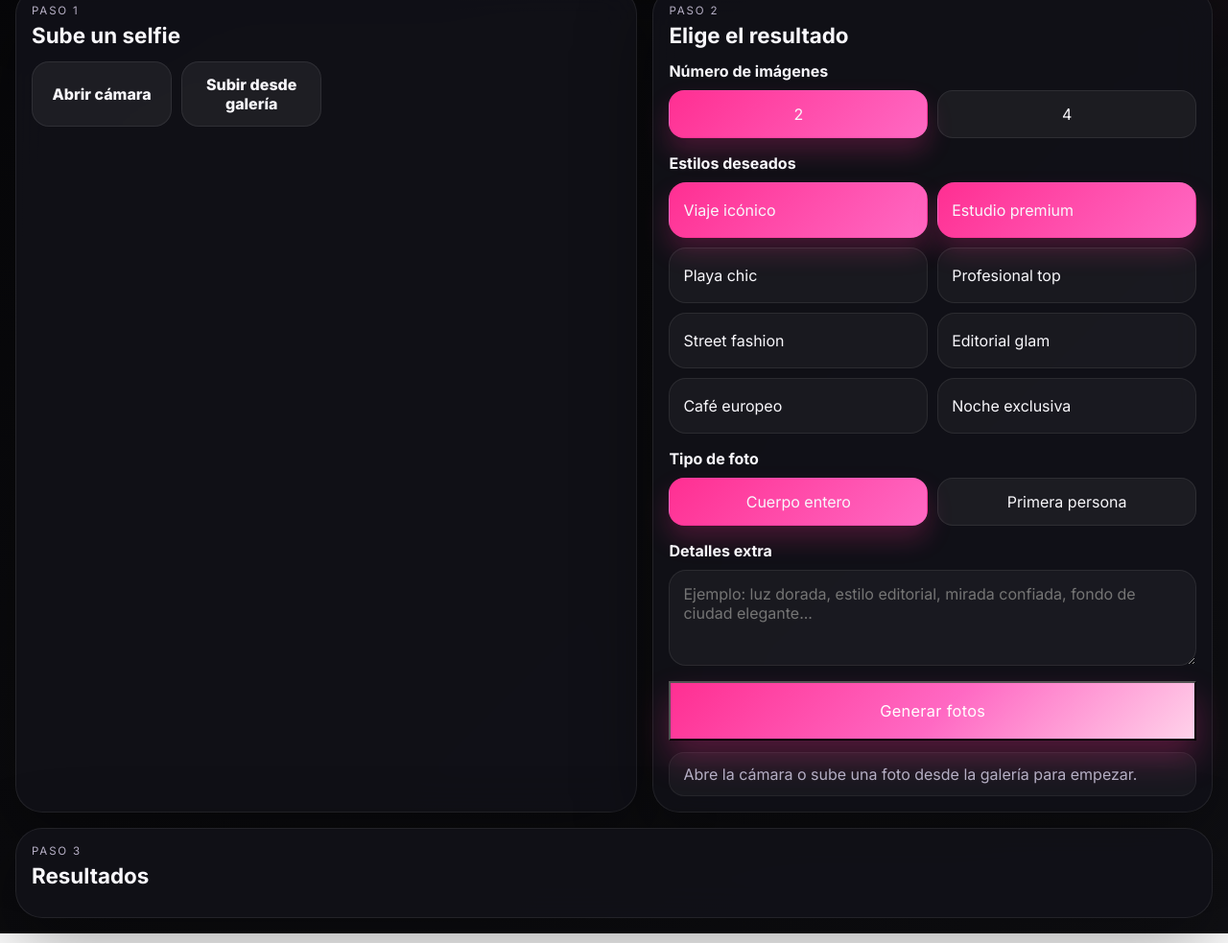
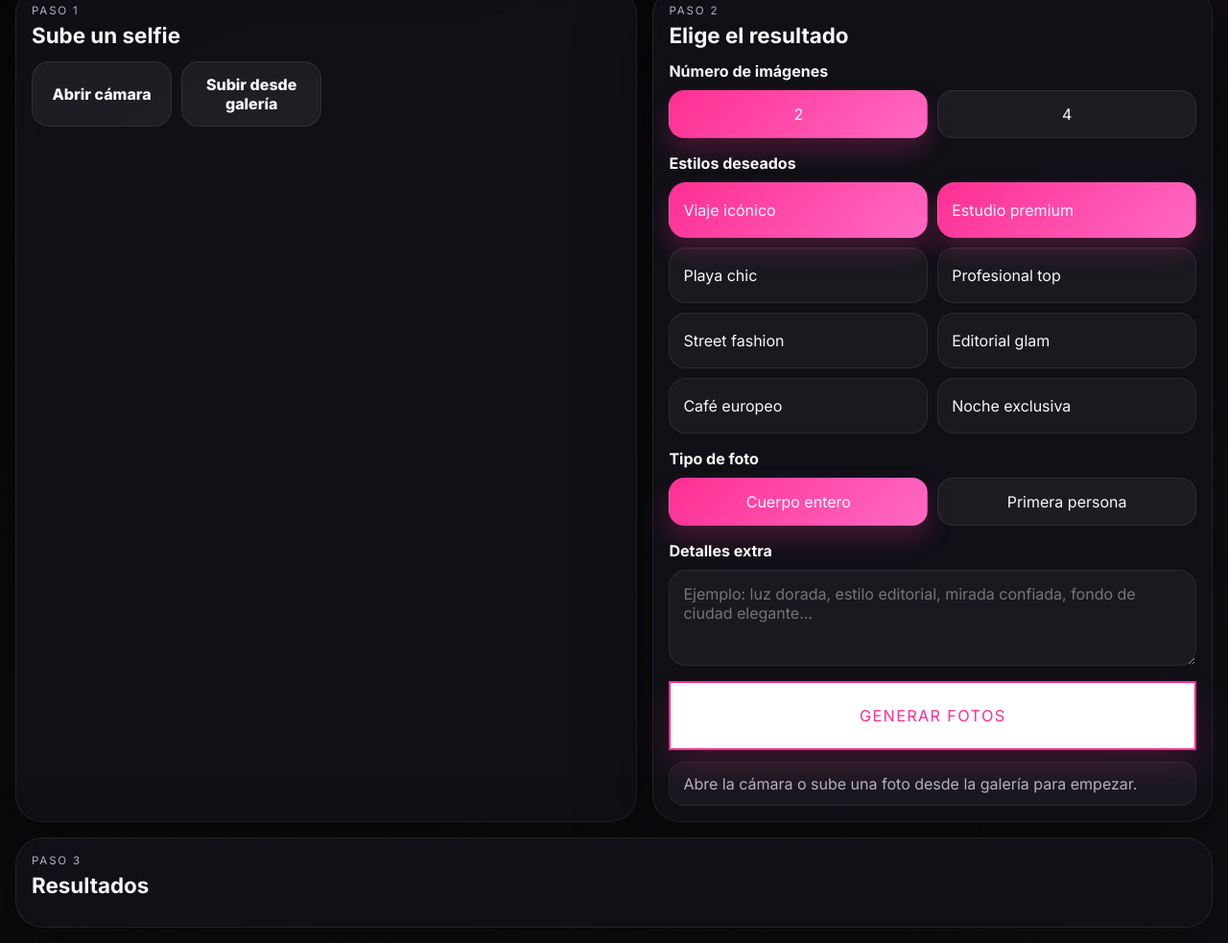
Before and after one commit to fiv1981/PrettyMe, a website: page index.html in a window 1280 px wide. Shown: the part 430-1413 px from the top of the page at 96% size. Drawn offline with Linux system fonts and the light colour scheme.

Commit message:
Restyle PrettyMe generate button with bold premium CTA

```diff
--- a/styles.css
+++ b/styles.css
@@ -193,12 +193,14 @@ textarea {
 .primary-btn--xl { min-height: 58px; font-size: 1rem; }
 .generate-btn {
   width: 100%;
-  min-height: 62px;
+  min-height: 72px;
   font-size: 1.02rem;
-  letter-spacing: .02em;
-  background: linear-gradient(135deg, #ff2f92, #ff69c3 52%, #ffd2ea);
-  color: #fff;
-  box-shadow: 0 18px 34px rgba(255,47,146,.28);
+  letter-spacing: .08em;
+  text-transform: uppercase;
+  background: #fff;
+  color: var(--accent);
+  border: 2px solid var(--accent);
+  box-shadow: 0 18px 34px rgba(255,47,146,.16);
 }
 .ghost-btn {
   color: var(--text); background: rgba(255,255,255,.06); border: 1px solid rgba(255,255,255,.08);
```
